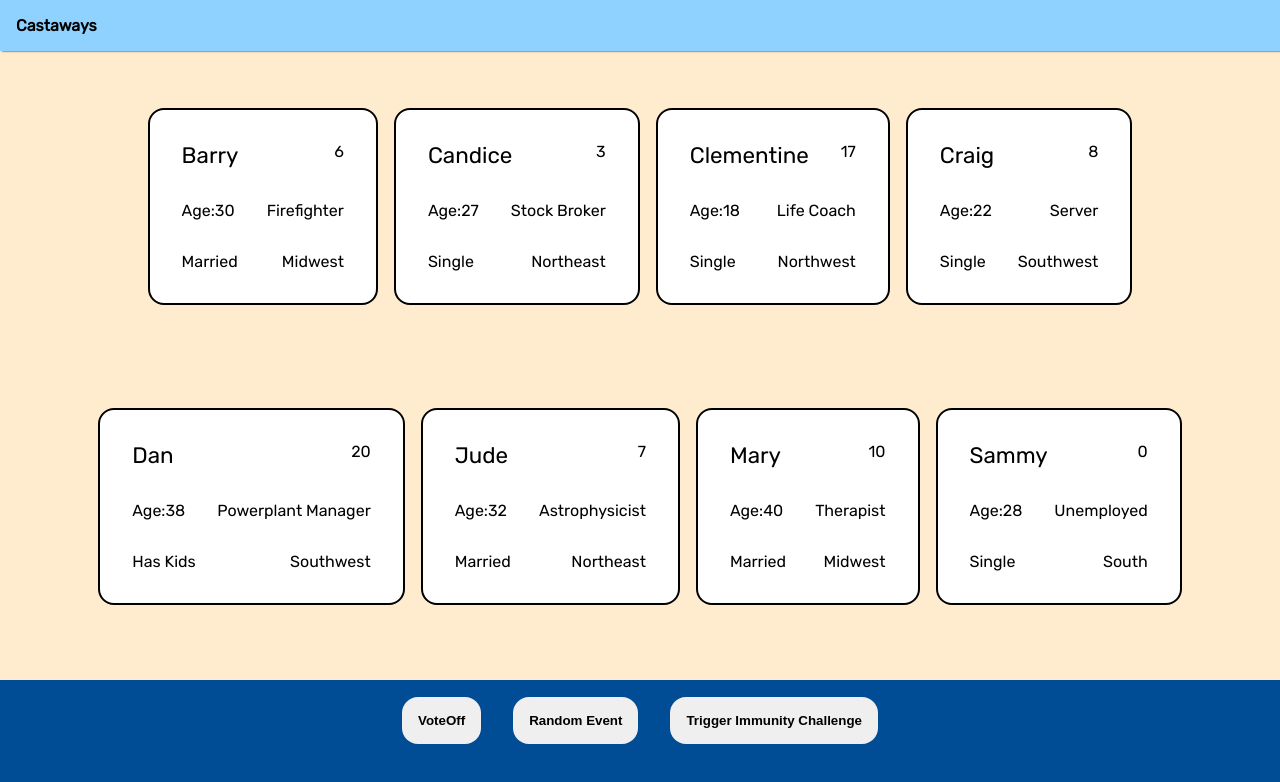
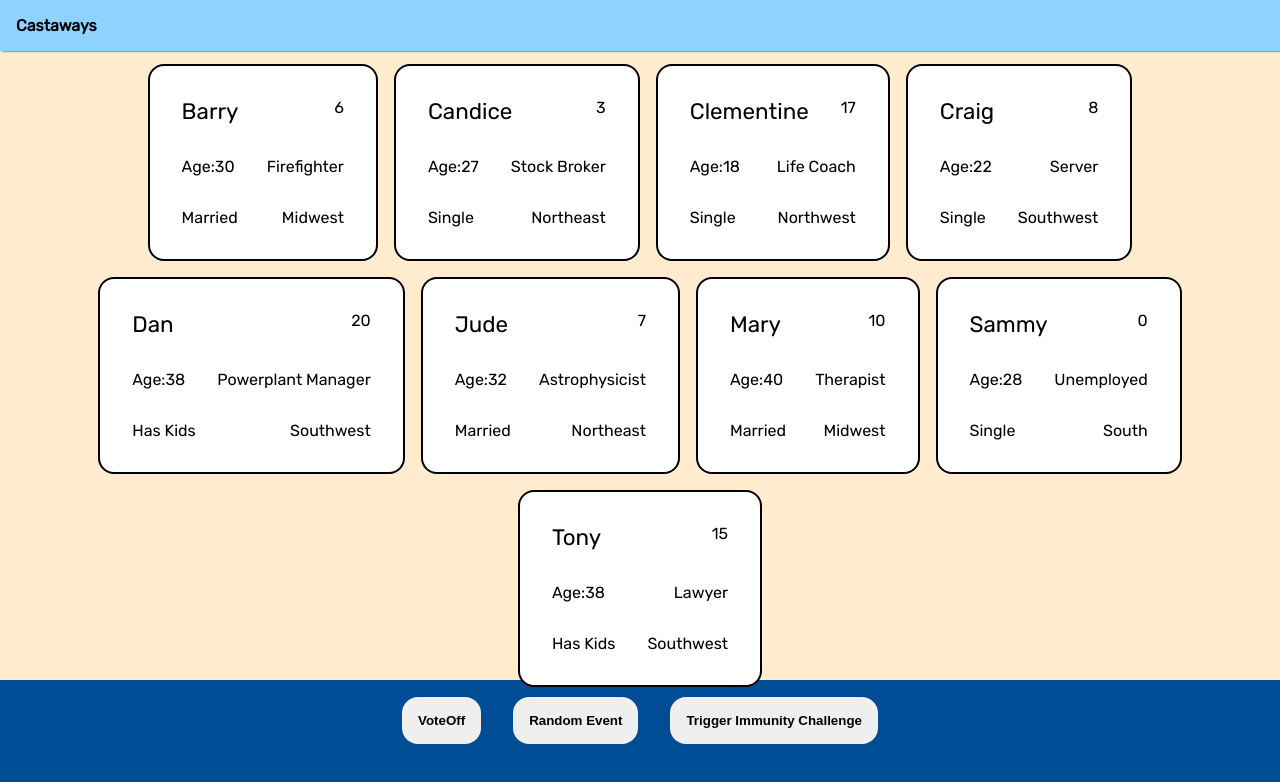
Before and after one commit to mwinser/castaways, a React (Create React App) app: page / in a window 1280 px wide. Shown: the top 782 px of the page. Built offline with nearby package versions, Linux system fonts and the light colour scheme.

Commit message:
added randomly generated character

```diff
--- a/src/player_data.js
+++ b/src/player_data.js
@@ -85,12 +85,9 @@ const playerData = [
     },
     {name: "Craig",
     age: 22,
-    age_category: 5,
     job: "Server",
-    job_category: 0,
     region: "Southwest",
     family: "Single",
-    family_category: 0,
     personality: 8,
     votesAgainst: 0,
     stamina: 13,
@@ -101,7 +98,34 @@ const playerData = [
 ]
 
 function startingStats() {
-
+    var names = ["Sammy", "Barry", "Dan", "Candice", "Clementine", "Ziggy", "Adam", "Alex", "Ambrosia", "Tony", "Tina", "Jude", "DeShawn", "Mike", "Stevie", "Sam", "Elliot", "Rob", "Roberto", "Robbie", "Bobby", "Amy", "Beth", "Charlie", "Freya", "Dom", "Latoya"]
+    const jobs = ["Student", "Cop", "Lawyer"]
+    const regions = ["Northeast", "South", "Midwest", "Northwest", "Southwest"]
+    const families = ["Single", "Married", "Has Kids"]
+    //function to make sure no names are chosen twice
+    function pickName(){
+        let number = ~~(Math.random()*names.length)
+        let name = names[number]
+        names.splice(number, 1)
+        console.log(names)
+        return name
+    }
+    //create random player
+    const rando = {
+        name: pickName(),
+        age: 18 + ~~(Math.random()*(45-18)),
+        job: jobs[~~(Math.random()*jobs.length)],
+        region: regions[~~(Math.random()*regions.length)],
+        family: families[~~(Math.random()*families.length)],
+        personality: ~~(Math.random()*20),
+        votesAgainst: 0,
+        stamina: ~~(Math.random()*20),
+        willpower: ~~(Math.random()*20),
+        dexterity: ~~(Math.random()*20),
+        intelligence: ~~(Math.random()*20),
+        }
+        console.log(rando)
+    playerData.push(rando)
 
 
     playerData.forEach(player=>{
@@ -138,23 +162,20 @@ function startingStats() {
                 console.error(player.name + "'s family value ("+ player.family +") is invalid")
         }
         //Job
-        switch (player.job) {
-            case ("Unemployed"):
-            case ("Server"):
+        switch (true) {
+            case ["Unemployed", "Server","Student"].some(job=> job===player.job):
                 player.job_category = 0
                 break
-            case ("Powerplant Manager"):
+            case ["Powerplant Manager", "Construction Worker","Truck Driver"].some(job=> job===player.job):
                 player.job_category = 5
                 break
-            case ("Firefighter"):
+            case ["Firefighter", "Cop","Soldier"].some(job=> job===player.job):
                 player.job_category = 10
                 break
-            case ("Therapist"):
-            case ("Astrophysicist"):
+            case ["Therapist", "Astrophysicist","Professor"].some(job=> job===player.job):
                 player.job_category = 15
                 break
-            case ("Life Coach"):
-            case ("Stock Broker"):
+            case ["Life Coach", "Stock Broker","Lawyer"].some(job=> job===player.job):
                 player.job_category = 20
                 break
             default:
```
